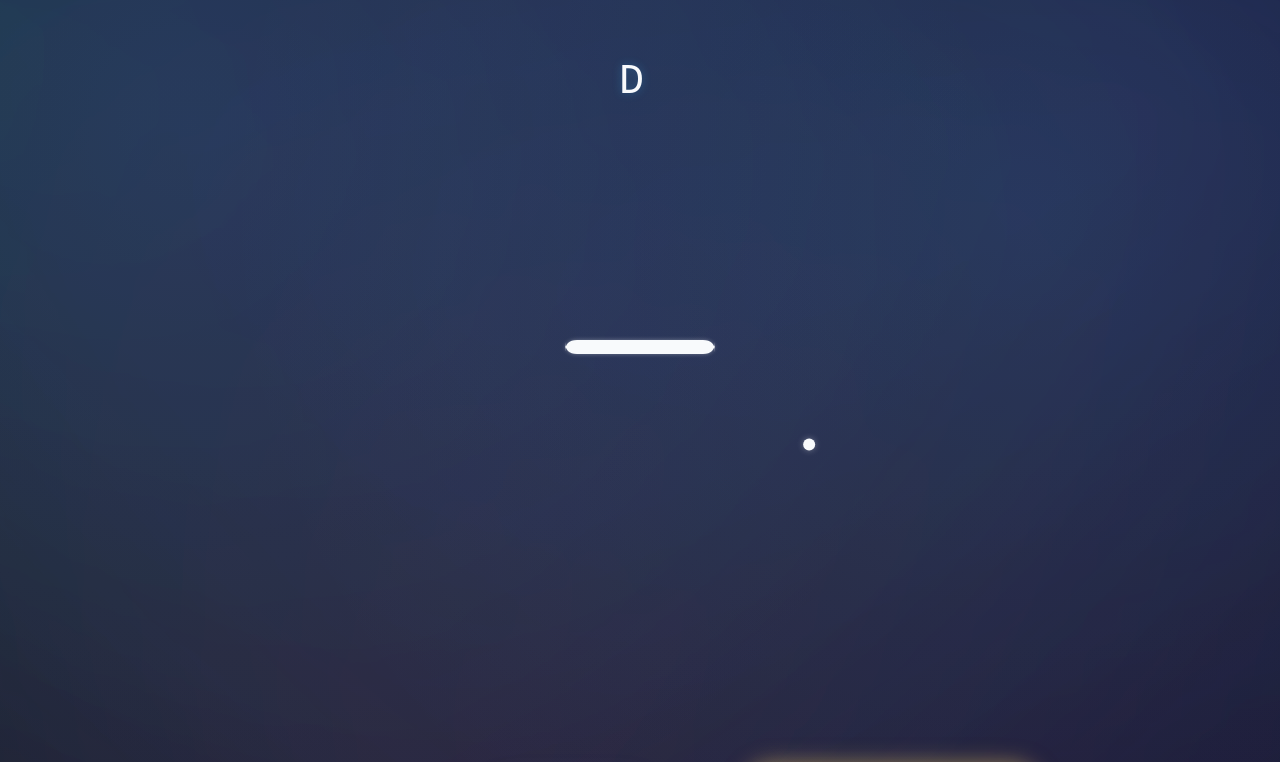
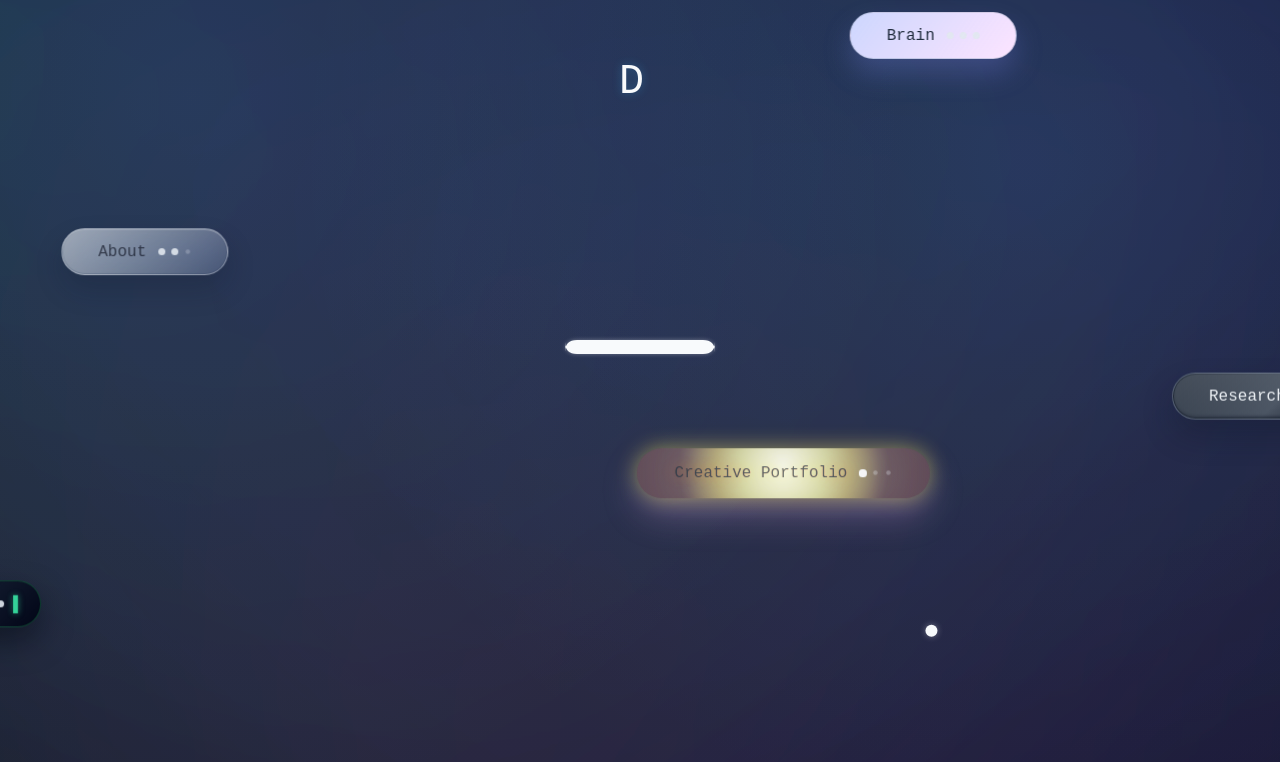
Before and after one commit to AE-BASOL/pong-portfolio, a website built with Vite: page index.html in a window 1280 px wide. Shown: the top 762 px of the page. Built offline with nearby package versions, Linux system fonts and the light colour scheme.

Commit message:
Enable roaming navigation targets and continuous pong motion

```diff
--- a/src/main.js
+++ b/src/main.js
@@ -58,6 +58,12 @@ const {
 } = CONFIG.constants;
 
 const PADDLE_PULSE_DURATION = 200;
+const TARGET_SPEED = {
+  x: { min: 26, max: 52 },
+  y: { min: 18, max: 36 }
+};
+const TARGET_EDGE_BUFFER = 48;
+const BOX_HIT_COOLDOWN = 160;
 
 const paddle = {
   width: PADDLE_WIDTH,
@@ -73,8 +79,7 @@ const ball = {
   radius: BALL_SIZE,
   dx: 0,
   dy: 0,
-  speed: BALL_SPEED,
-  launched: false
+  speed: BALL_SPEED
 };
 
 const keyState = {
@@ -87,7 +92,11 @@ const boxes = targetEntries.map(([label, url]) => ({
   label,
   url,
   x: 0,
+  y: 0,
   width: 0,
+  height: 0,
+  velocity: { x: 0, y: 0 },
+  hitCooldown: 0,
   element: null,
   lives: BOX_LIVES,
   float: {
@@ -137,6 +146,8 @@ function buildTargetsNav() {
     navElement.appendChild(link);
     boxes[index].element = link;
     boxes[index].livesElement = livesContainer;
+    link.style.setProperty('--base-x', '0px');
+    link.style.setProperty('--base-y', '0px');
     link.style.setProperty('--float-x', '0px');
     link.style.setProperty('--float-y', '0px');
     link.style.setProperty('--dodge-x', '0px');
@@ -149,6 +160,60 @@ function buildTargetsNav() {
 buildTargetsNav();
 
 resetBall();
+
+let viewportWidth = window.innerWidth;
+let viewportHeight = window.innerHeight;
+
+function updateViewportMetrics() {
+  viewportWidth = window.innerWidth;
+  viewportHeight = window.innerHeight;
+}
+
+function measureBoxes() {
+  boxes.forEach((box) => {
+    if (!box.element) return;
+    const rect = box.element.getBoundingClientRect();
+    box.width = rect.width;
+    box.height = rect.height;
+  });
+}
+
+function applyBoxPosition(box) {
+  if (!box.element) return;
+  box.element.style.setProperty('--base-x', `${box.x.toFixed(2)}px`);
+  box.element.style.setProperty('--base-y', `${box.y.toFixed(2)}px`);
+}
+
+function randomVelocity(range) {
+  const magnitude = randomBetween(range.min, range.max);
+  return (Math.random() > 0.5 ? 1 : -1) * magnitude;
+}
+
+function initializeBoxMotion() {
+  requestAnimationFrame(() => {
+    updateViewportMetrics();
+    measureBoxes();
+    boxes.forEach((box) => {
+      if (!box.element) return;
+      const horizontalMax = Math.max(viewportWidth - box.width, TARGET_EDGE_BUFFER);
+      const verticalMax = Math.max(viewportHeight - box.height, TARGET_EDGE_BUFFER);
+      box.x = randomBetween(-TARGET_EDGE_BUFFER, horizontalMax);
+      box.y = randomBetween(-TARGET_EDGE_BUFFER, verticalMax);
+      box.velocity.x = randomVelocity(TARGET_SPEED.x);
+      box.velocity.y = randomVelocity(TARGET_SPEED.y);
+      if (Math.abs(box.velocity.x) < 8) {
+        box.velocity.x = box.velocity.x < 0 ? -18 : 18;
+      }
+      if (Math.abs(box.velocity.y) < 8) {
+        box.velocity.y = box.velocity.y < 0 ? -14 : 14;
+      }
+      box.hitCooldown = 0;
+      applyBoxPosition(box);
+    });
+  });
+}
+
+initializeBoxMotion();
 
 let lastTime = 0;
 let navAnimationTime = 0;
@@ -218,34 +283,23 @@ function resetBoxLives(box) {
 }
 
 function resetBall() {
-  ball.launched = false;
-  ball.dx = 0;
-  ball.dy = 0;
   paddle.pulseTime = 0;
-  const { minX, maxX } = getPaddleBounds();
-  const horizontalPadding = 20;
-  const minBallX = Math.max(ball.radius + horizontalPadding, minX);
-  const maxBallX = Math.min(canvas.width - ball.radius - horizontalPadding, maxX + paddle.width);
-  ball.x = randomBetween(minBallX, maxBallX);
-
-  const minY = paddle.y + paddle.height + ball.radius + 24;
-  const maxY = canvas.height * 0.48;
-  ball.y = randomBetween(minY, maxY);
+  ball.x = canvas.width / 2;
+  ball.y = canvas.height / 2;
+  const angle = randomBetween(0.22, 0.78) * Math.PI;
+  const directionX = Math.random() > 0.5 ? 1 : -1;
+  const directionY = Math.random() > 0.5 ? 1 : -1;
+  const vx = Math.cos(angle) * ball.speed * directionX;
+  const vy = Math.sin(angle) * ball.speed * directionY;
+  ball.dx = vx;
+  ball.dy = vy;
+  if (Math.abs(ball.dy) < ball.speed * 0.35) {
+    ball.dy = Math.sign(ball.dy || 1) * ball.speed * 0.45;
+  }
 }
 
 function launchBall() {
-  if (ball.launched) return;
-  ball.launched = true;
-
-  const maxHorizontal = ball.speed * 0.95;
-  const minHorizontal = maxHorizontal * 0.25;
-  let vx = (Math.random() * 2 - 1) * maxHorizontal;
-  while (Math.abs(vx) < minHorizontal) {
-    vx = (Math.random() * 2 - 1) * maxHorizontal;
-  }
-
-  ball.dx = vx;
-  ball.dy = -Math.abs(ball.speed * 1.08);
+  resetBall();
 }
 
 function updatePaddleFromKeyboard() {
@@ -316,6 +370,38 @@ function drawBall() {
   ctx.arc(ball.x, ball.y, ball.radius, 0, Math.PI * 2);
   ctx.fill();
   ctx.restore();
+}
+
+function updateBoxMotion(dt) {
+  const delta = dt || 16.67;
+  const seconds = delta / 1000;
+  boxes.forEach((box) => {
+    if (!box.element) return;
+    box.hitCooldown = Math.max(0, box.hitCooldown - delta);
+    box.x += box.velocity.x * seconds;
+    box.y += box.velocity.y * seconds;
+
+    const width = box.width || box.element.offsetWidth;
+    const height = box.height || box.element.offsetHeight;
+    box.width = width;
+    box.height = height;
+    const horizontalLimit = viewportWidth + TARGET_EDGE_BUFFER;
+    const verticalLimit = viewportHeight + TARGET_EDGE_BUFFER;
+
+    if (box.x > horizontalLimit) {
+      box.x = -width - TARGET_EDGE_BUFFER;
+    } else if (box.x < -width - TARGET_EDGE_BUFFER) {
+      box.x = horizontalLimit;
+    }
+
+    if (box.y > verticalLimit) {
+      box.y = -height - TARGET_EDGE_BUFFER;
+    } else if (box.y < -height - TARGET_EDGE_BUFFER) {
+      box.y = verticalLimit;
+    }
+
+    applyBoxPosition(box);
+  });
 }
 
 function animateTargets(dt) {
@@ -402,18 +488,21 @@ function triggerTargetDodge(box) {
   }, 280);
 }
 
-function maybeDodgeTargets() {
-  if (!ball.launched || ball.dy <= 0 || ball.y < canvas.height - 140) {
-    return;
-  }
-
-  const approaching = boxes.find(
-    (box) => ball.x >= box.x - 20 && ball.x <= box.x + box.width + 20
-  );
-
-  if (approaching && Math.random() < 0.04) {
-    triggerTargetDodge(approaching);
-  }
+function maybeDodgeTargets(metrics) {
+  const { ballScreenX, ballScreenY } = metrics;
+  boxes.forEach((box) => {
+    if (!box.element || box.dodging) return;
+    const rect = box.element.getBoundingClientRect();
+    const centerX = rect.left + rect.width / 2;
+    const centerY = rect.top + rect.height / 2;
+    const dx = ballScreenX - centerX;
+    const dy = ballScreenY - centerY;
+    const distanceSq = dx * dx + dy * dy;
+    const threshold = 160 * 160;
+    if (distanceSq < threshold && Math.random() < 0.02) {
+      triggerTargetDodge(box);
+    }
+  });
 }
 
 function handlePaddleCollision() {
@@ -448,37 +537,94 @@ function handleWallCollisions() {
     ball.y = ball.radius;
     ball.dy = Math.abs(ball.dy || ball.speed);
   }
+  if (ball.y + ball.radius >= canvas.height) {
+    ball.y = canvas.height - ball.radius;
+    ball.dy = -Math.abs(ball.dy || ball.speed);
+  }
 }
 
-function handleTargetCollision() {
-  if (ball.y - ball.radius < canvas.height) {
+function getCanvasMetrics() {
+  const rect = canvas.getBoundingClientRect();
+  const scaleX = rect.width > 0 ? rect.width / canvas.width : 1;
+  const scaleY = rect.height > 0 ? rect.height / canvas.height : 1;
+  return {
+    rect,
+    scaleX,
+    scaleY,
+    invScaleX: scaleX !== 0 ? 1 / scaleX : 1,
+    invScaleY: scaleY !== 0 ? 1 / scaleY : 1,
+    ballScreenX: rect.left + ball.x * scaleX,
+    ballScreenY: rect.top + ball.y * scaleY,
+    ballScreenRadiusX: ball.radius * scaleX,
+    ballScreenRadiusY: ball.radius * scaleY
+  };
+}
+
+function handleTargetCollisions(metrics) {
+  const { rect: canvasRect, invScaleX, invScaleY } = metrics;
+  if (!canvasRect || !Number.isFinite(invScaleX) || !Number.isFinite(invScaleY)) {
     return;
   }
 
-  const target = boxes.find((box) => ball.x >= box.x && ball.x < box.x + box.width);
-  if (target) {
-    const depleted = triggerTargetHit(target);
-    if (depleted) {
-      ball.launched = false;
-      ball.dx = 0;
-      ball.dy = 0;
+  boxes.forEach((box) => {
+    if (!box.element || box.hitCooldown > 0) return;
+    const boxRect = box.element.getBoundingClientRect();
+    if (!boxRect.width || !boxRect.height) return;
+
+    const left = (boxRect.left - canvasRect.left) * invScaleX;
+    const right = (boxRect.right - canvasRect.left) * invScaleX;
+    const top = (boxRect.top - canvasRect.top) * invScaleY;
+    const bottom = (boxRect.bottom - canvasRect.top) * invScaleY;
+
+    const overlapsX = ball.x + ball.radius > left && ball.x - ball.radius < right;
+    const overlapsY = ball.y + ball.radius > top && ball.y - ball.radius < bottom;
+    if (!overlapsX || !overlapsY) {
+      return;
+    }
+
+    const centerX = (left + right) / 2;
+    const centerY = (top + bottom) / 2;
+    const halfWidth = Math.max(1, (right - left) / 2);
+    const halfHeight = Math.max(1, (bottom - top) / 2);
+    const normalizedX = (ball.x - centerX) / halfWidth;
+    const normalizedY = (ball.y - centerY) / halfHeight;
+
+    if (Math.abs(normalizedX) > Math.abs(normalizedY)) {
+      if (normalizedX > 0) {
+        ball.x = right + ball.radius;
+        ball.dx = Math.abs(ball.dx || ball.speed);
+      } else {
+        ball.x = left - ball.radius;
+        ball.dx = -Math.abs(ball.dx || ball.speed);
+      }
     } else {
-      ball.dy = -Math.abs(ball.dy || ball.speed);
-      ball.y = canvas.height - ball.radius - 4;
+      if (normalizedY > 0) {
+        ball.y = bottom + ball.radius;
+        ball.dy = Math.abs(ball.dy || ball.speed);
+      } else {
+        ball.y = top - ball.radius;
+        ball.dy = -Math.abs(ball.dy || ball.speed);
+      }
     }
-  } else {
-    resetBall();
-  }
+
+    const depleted = triggerTargetHit(box);
+    box.hitCooldown = BOX_HIT_COOLDOWN;
+
+    if (!depleted) {
+      const speed = Math.hypot(ball.dx, ball.dy) || ball.speed;
+      if (Math.abs(speed - ball.speed) > 0.01) {
+        const adjust = ball.speed / speed;
+        ball.dx *= adjust;
+        ball.dy *= adjust;
+      }
+    }
+  });
 }
 
 function update(dt) {
   updatePaddleFromKeyboard();
   if (paddle.pulseTime > 0) {
     paddle.pulseTime = Math.max(0, paddle.pulseTime - (dt || 16.67));
-  }
-
-  if (!ball.launched) {
-    return;
   }
 
   const delta = dt || 16.67;
@@ -488,10 +634,16 @@ function update(dt) {
 
   handleWallCollisions();
   handlePaddleCollision();
-  maybeDodgeTargets();
-  handleTargetCollision();
+  const metrics = getCanvasMetrics();
+  maybeDodgeTargets(metrics);
+  handleTargetCollisions(metrics);
 
-  if (ball.y - ball.radius > canvas.height + 30) {
+  if (
+    ball.x < -ball.radius ||
+    ball.x > canvas.width + ball.radius ||
+    ball.y < -ball.radius ||
+    ball.y > canvas.height + ball.radius
+  ) {
     resetBall();
   }
 }
@@ -505,6 +657,7 @@ function render() {
 function loop(timestamp = 0) {
   const dt = timestamp - lastTime;
   lastTime = timestamp;
+  updateBoxMotion(dt || 16.67);
   animateTargets(dt || 16.67);
   update(dt);
   render();
@@ -555,6 +708,7 @@ window.addEventListener('keyup', (event) => {
 
 function updatePaddleFromPointer(clientX) {
   const rect = canvas.getBoundingClientRect();
+  if (!rect.width) return;
   const relative = (clientX - rect.left) / rect.width;
   const x = relative * canvas.width - paddle.width / 2;
   const { minX, maxX } = getPaddleBounds();
@@ -571,20 +725,20 @@ canvas.addEventListener('touchmove', (event) => {
   event.preventDefault();
 });
 
-function updateBoxLayout() {
-  const margin = canvas.width * PADDLE_MARGIN_RATIO;
-  const usableWidth = canvas.width - margin * 2;
-  const segment = usableWidth / boxes.length;
-  const boxWidth = segment * 0.68;
-  boxes.forEach((box, index) => {
-    box.width = boxWidth;
-    box.x = margin + index * segment + (segment - boxWidth) / 2;
+function handleResize() {
+  updateViewportMetrics();
+  measureBoxes();
+  boxes.forEach((box) => {
+    if (!box.element) return;
+    const maxX = viewportWidth + TARGET_EDGE_BUFFER;
+    const maxY = viewportHeight + TARGET_EDGE_BUFFER;
+    box.x = clamp(box.x, -box.width - TARGET_EDGE_BUFFER, maxX);
+    box.y = clamp(box.y, -box.height - TARGET_EDGE_BUFFER, maxY);
+    applyBoxPosition(box);
   });
 }
 
-updateBoxLayout();
-
-window.addEventListener('resize', updateBoxLayout);
+window.addEventListener('resize', handleResize);
 
 window.__PONG_DEBUG__ = {
   set: setDebug,
--- a/src/style.css
+++ b/src/style.css
@@ -144,17 +144,19 @@ body {
 }
 
 #targets {
-  width: 100%;
-  display: flex;
-  flex-wrap: wrap;
-  justify-content: center;
-  align-items: center;
-  gap: clamp(2.2rem, 5vw, 3.6rem) clamp(2.6rem, 6vw, 4.4rem);
-  padding: clamp(1.8rem, 4.2vw, 2.8rem) clamp(2.8rem, 9vw, 6.8rem);
+  position: fixed;
+  inset: 0;
+  width: 100vw;
+  height: 100vh;
+  pointer-events: none;
+  z-index: 3;
+  overflow: visible;
 }
 
 .target-link {
-  position: relative;
+  position: absolute;
+  top: 0;
+  left: 0;
   display: inline-flex;
   align-items: center;
   justify-content: space-between;
@@ -168,13 +170,15 @@ body {
   transition: transform 0.35s ease, filter 0.35s ease, box-shadow 0.35s ease, background 0.35s ease;
   --hover-lift: 0px;
   --hover-scale: 1;
+  --base-x: 0px;
+  --base-y: 0px;
   --float-x: 0px;
   --float-y: 0px;
   --dodge-x: 0px;
   --dodge-y: 0px;
   transform: translate3d(
-      calc(var(--float-x) + var(--dodge-x)),
-      calc(var(--float-y) + var(--dodge-y) - var(--hover-lift)),
+      calc(var(--base-x) + var(--float-x) + var(--dodge-x)),
+      calc(var(--base-y) + var(--float-y) + var(--dodge-y) - var(--hover-lift)),
       0
     )
     scale(var(--hover-scale));
@@ -182,6 +186,7 @@ body {
   overflow: hidden;
   will-change: transform;
   contain: paint;
+  pointer-events: auto;
 }
 
 .target-link:hover,
```
